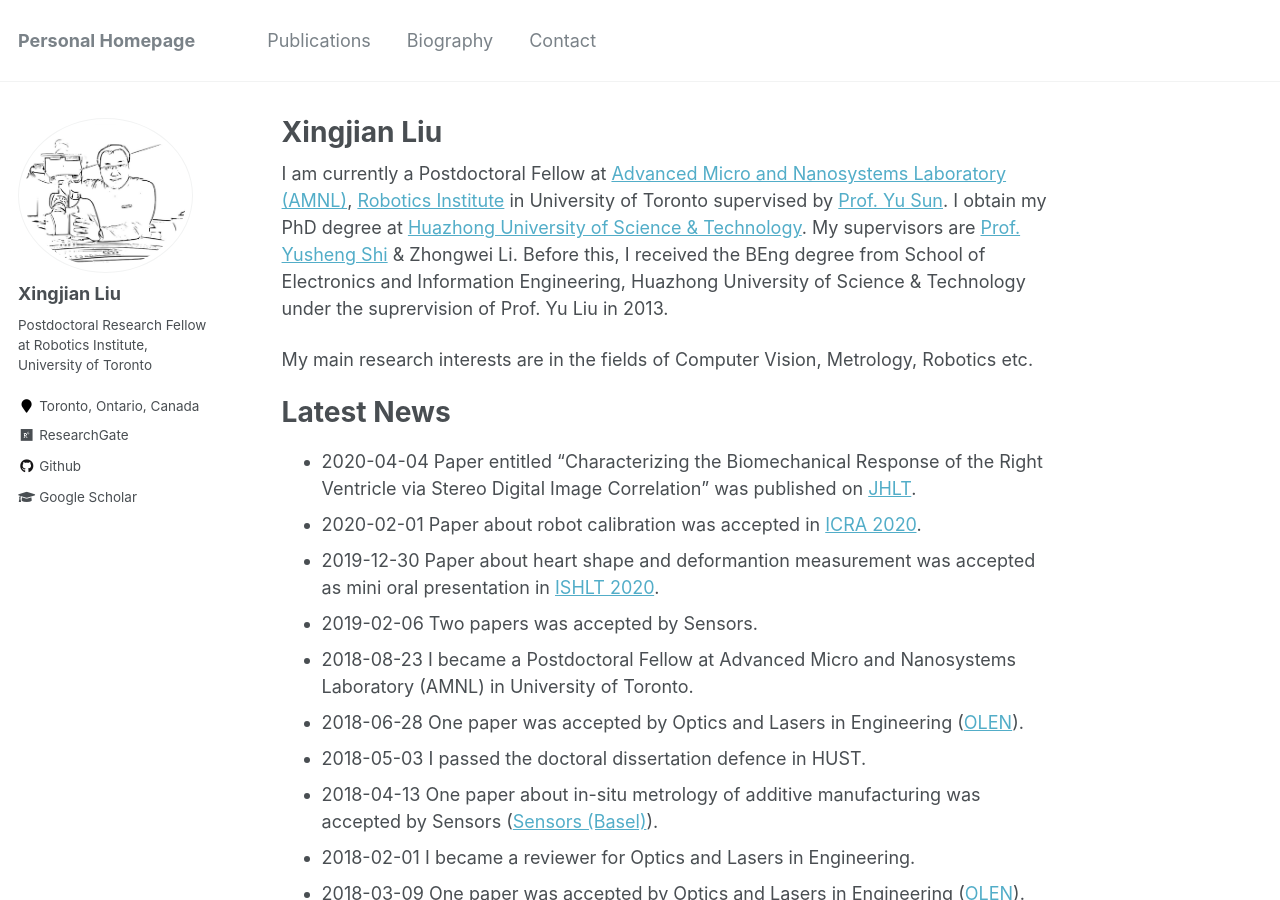
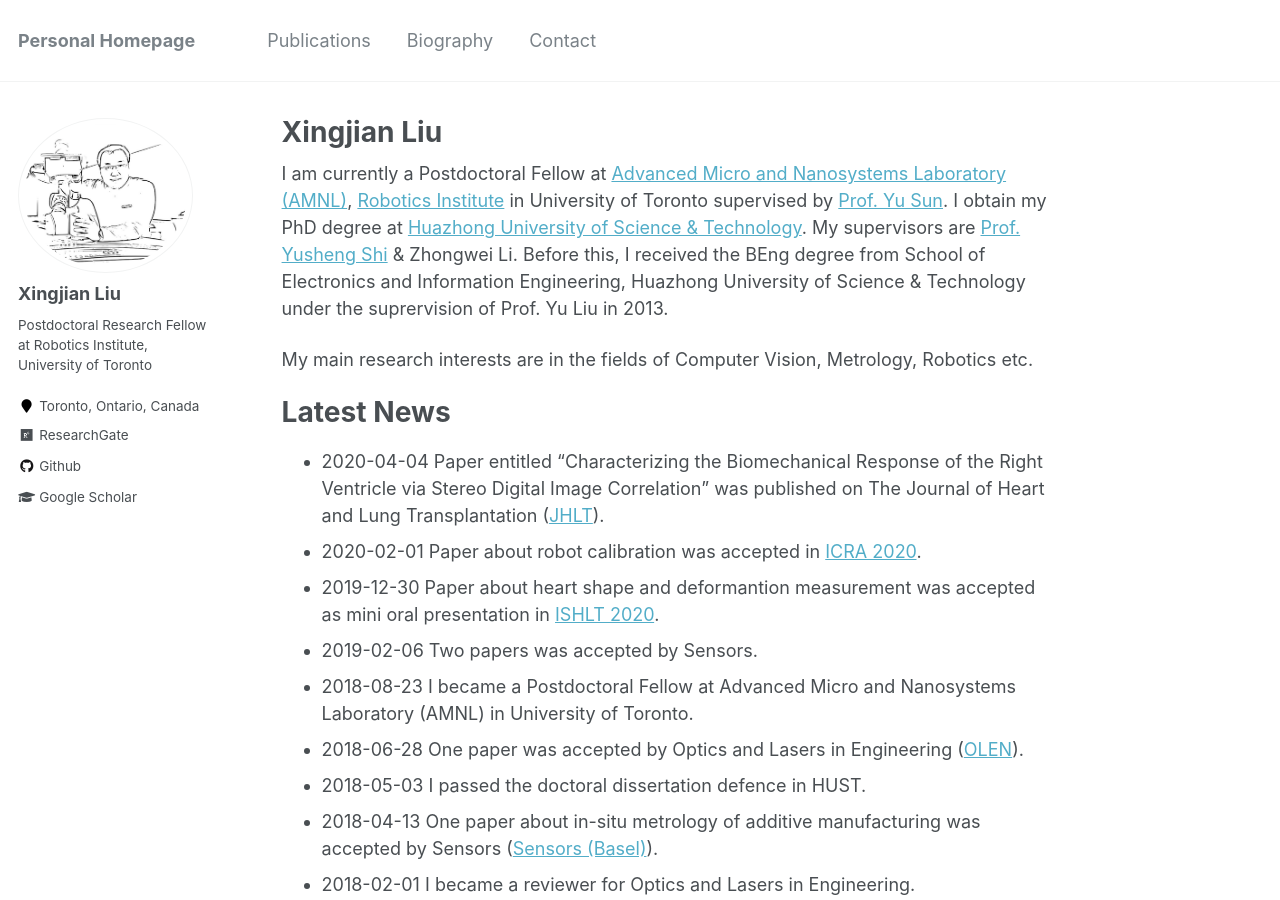
Before and after one commit to xingjianliu/xingjianliu.github.io, a Jekyll site: the page built from _pages/about.md, in a window 1280 px wide and 900 px high. Built offline with Jekyll 4.4.1, drawn with Linux system fonts in a browser that asks for light colours.

Commit message:
Update about.md

```diff
--- a/_pages/about.md
+++ b/_pages/about.md
@@ -12,7 +12,7 @@ I am currently a Postdoctoral Fellow at [Advanced Micro and Nanosystems Laborato
 My main research interests are in the fields of Computer Vision, Metrology, Robotics etc.
 
 # Latest News
-* 2020-04-04 Paper entitled "Characterizing the Biomechanical Response of the Right Ventricle via Stereo Digital Image Correlation" was published on [JHLT](https://doi.org/10.1016/j.healun.2020.01.757).
+* 2020-04-04 Paper entitled "Characterizing the Biomechanical Response of the Right Ventricle via Stereo Digital Image Correlation" was published on The Journal of Heart and Lung Transplantation ([JHLT](https://doi.org/10.1016/j.healun.2020.01.757)).
 * 2020-02-01 Paper about robot calibration was accepted in [ICRA 2020](https://www.icra2020.org/).
 * 2019-12-30 Paper about heart shape and deformantion measurement was accepted as mini oral presentation in [ISHLT 2020](https://ishlt.org/meetings-education/annual-meeting/ishlt2020).
 * 2019-02-06 Two papers was accepted by Sensors.
```
